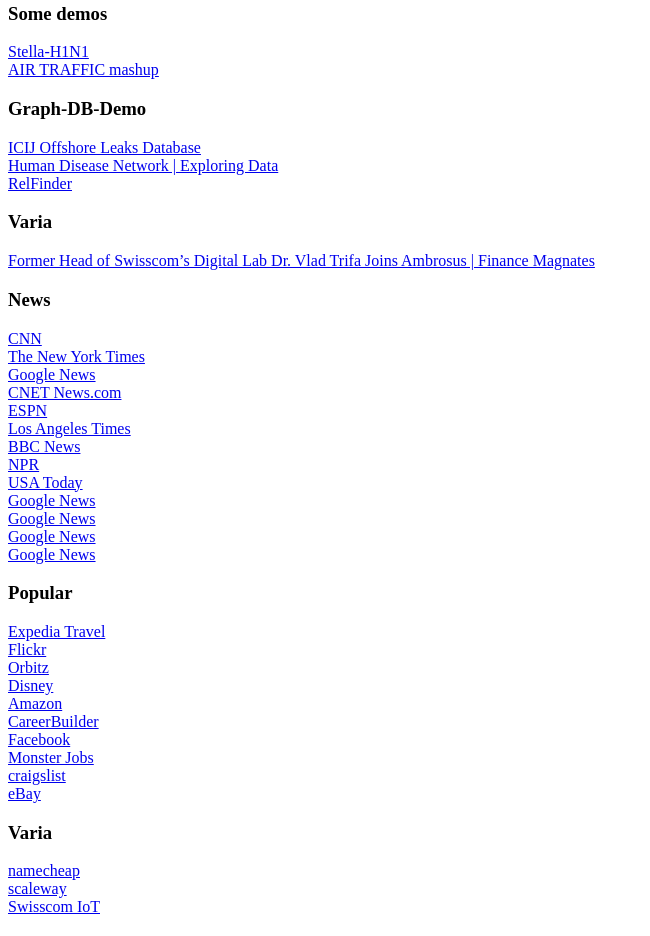
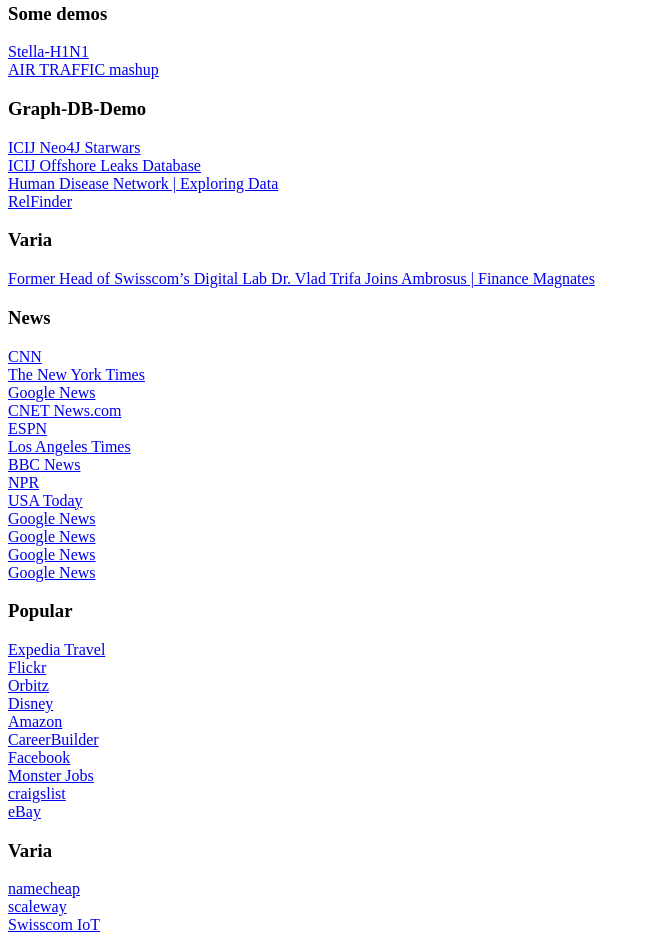
Before and after one commit to pasquiej/bookmarks, a plain HTML site: page index.html in a window 1280 px wide. Shown: the part 1432-2368 px from the top of the page, without its empty margins (0-650 px from the left). Drawn offline with Linux system fonts and the light colour scheme.

Commit message:
Update index.html

```diff
--- a/index.html
+++ b/index.html
@@ -83,6 +83,7 @@
 			<DT><A HREF="http://radar.zhaw.ch/radar.html">AIR TRAFFIC mashup</A>
 			<DT><H3 FOLDED>Graph-DB-Demo</H3>
 			<DL><p>
+				<DT><A HREF="https://www.youtube.com/watch?v=xK7K-4Te8Bs">ICIJ Neo4J Starwars</A>
 				<DT><A HREF="https://offshoreleaks.icij.org/">ICIJ Offshore Leaks Database</A>
 				<DT><A HREF="http://exploring-data.com/vis/human-disease-network/">Human Disease Network | Exploring Data</A>
 				<DT><A HREF="http://www.visualdataweb.org/relfinder/relfinder.php">RelFinder</A>
```
